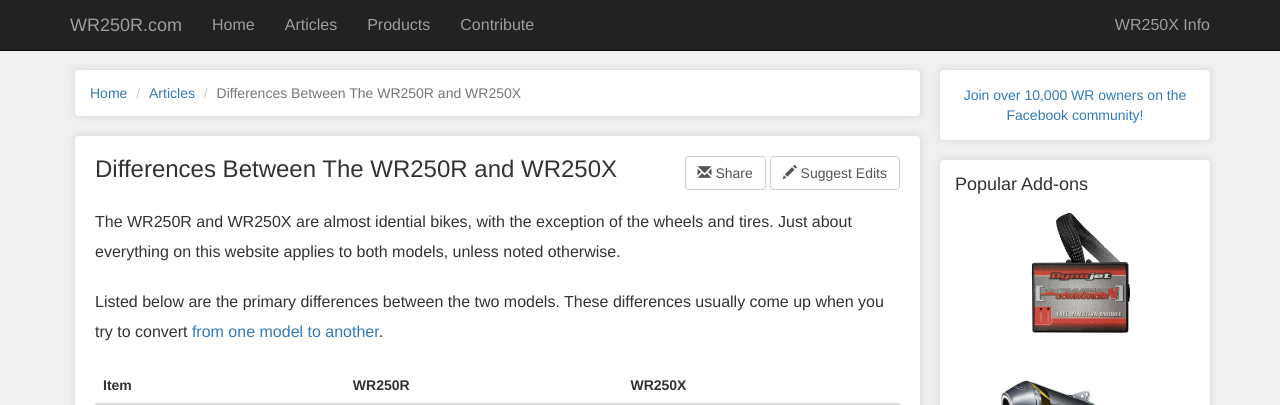
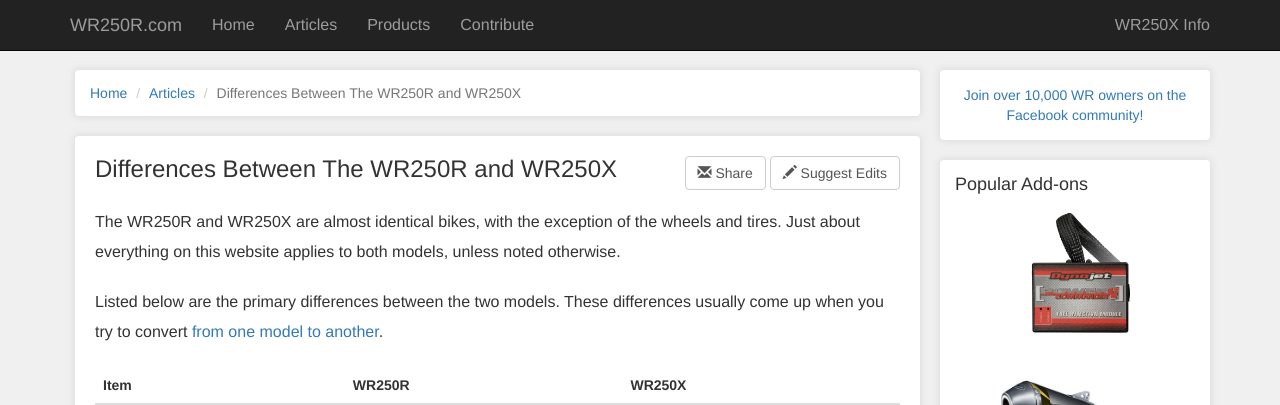
Before and after one commit to craig-davis/wr250r, a Jekyll site: the page built from _articles/differences-between-the-wr250r-and-wr250x.md, in a window 1280 px wide and 900 px high. Shown: the top 405 px of the window. Built offline with Jekyll 4.4.1, drawn with Linux system fonts in a browser that asks for light colours.

Commit message:
Fix minor spelling errors

```diff
--- a/_articles/differences-between-the-wr250r-and-wr250x.md
+++ b/_articles/differences-between-the-wr250r-and-wr250x.md
@@ -4,7 +4,7 @@
 sort: 3
 ---
 
-The WR250R and WR250X are almost idential bikes, with the exception of the wheels and tires. Just about everything on this website applies to both models, unless noted otherwise.
+The WR250R and WR250X are almost identical bikes, with the exception of the wheels and tires. Just about everything on this website applies to both models, unless noted otherwise.
 
 Listed below are the primary differences between the two models. These differences usually come up when you try to convert <a href='/articles/wr250r-to-wr250x-conversion-guide'>from one model to another</a>.
 
```
Also changed, not shown: _articles/chain-adjustment-guide.md (+2 -2 lines), _products/luggage/wolfman-rainier-tang-bag.md (+1 -1 lines), _products/tires/distanzia-front.md (+1 -1 lines), _products/tires/distanzia-rear.md (+1 -1 lines).
